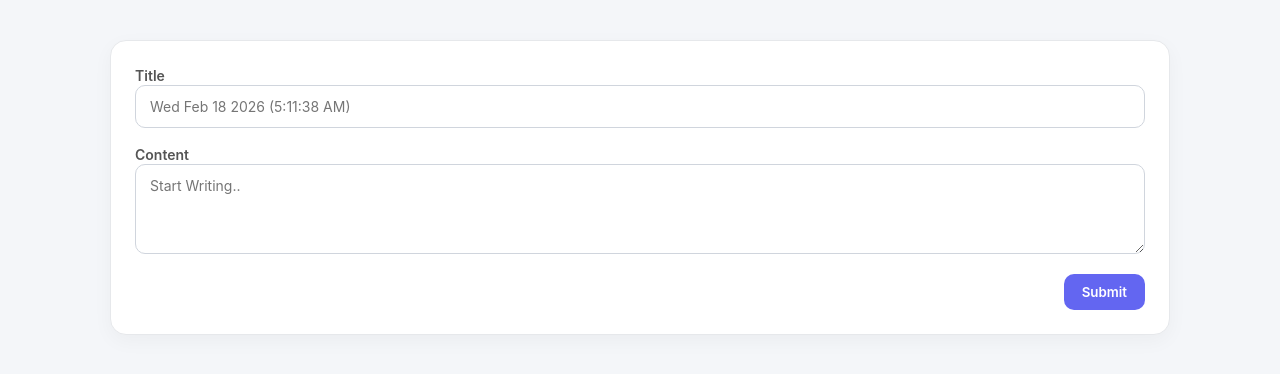
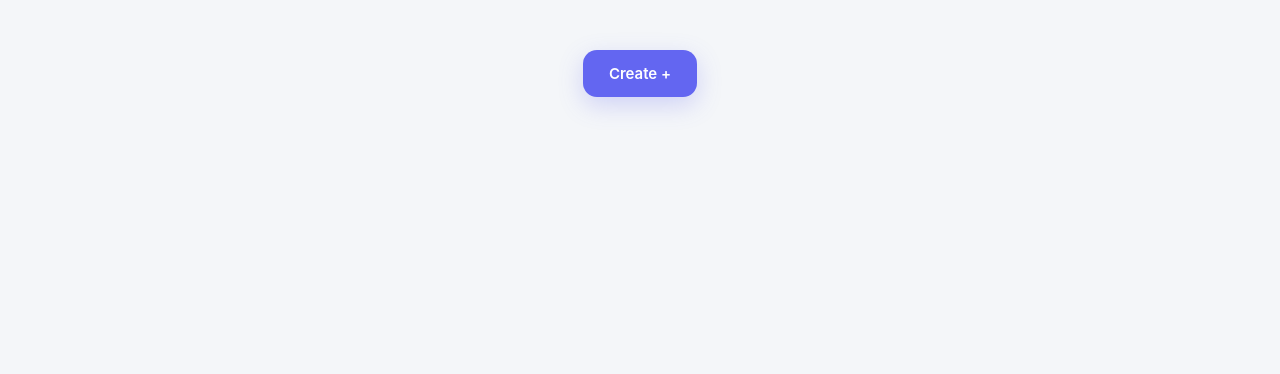
Before and after one commit to sauravyadav19/React-apps, a React (Vite) app in the folder 05_CRUD_operations/: page / in a window 1280 px wide. Shown: the top 374 px of the page. Built offline with nearby package versions, Linux system fonts and the light colour scheme.

Commit message:
05_CRUD_operations: Add toggle feature to the Post Creator Component to show and hide it

```diff
--- a/05_CRUD_operations/src/App.jsx
+++ b/05_CRUD_operations/src/App.jsx
@@ -65,7 +65,11 @@ function App(){
 
         })
     }
+    const [showCreateNewPostButton, setShowCreateNewPostButton] = useState(false);
 
+    function showCreationButtonToggler(){
+        setShowCreateNewPostButton(prev => !prev);
+    }
 
     // We are using useEffect to store the new value of the post into the localstorage
     // just to recall, useEffect is called whenever the dependicies array undergo state change
@@ -86,7 +90,7 @@ function App(){
 
     return (<div>
     {/* form to Create new Post */}
-        <CreationForm addPost={addPost}/>
+        {showCreateNewPostButton ? <CreationForm addPost={addPost} hideForm = {showCreationButtonToggler}/> : <button id= "CreateNewPostButton" onClick={showCreationButtonToggler}>Create + </button>}
         {/* Rendering all the post */}
         <div id="allPostContainer">
             {posts.map((post, idx)=>(
--- a/05_CRUD_operations/src/CreationForm.jsx
+++ b/05_CRUD_operations/src/CreationForm.jsx
@@ -2,7 +2,7 @@ import { useState } from "react"
 import "./formcreation.css"
 
 
-function CreationForm({addPost}){
+function CreationForm({addPost,hideForm}){
     const [title, setTitle] = useState('');
     const [content, setContent] = useState('');
 
@@ -25,6 +25,7 @@ function CreationForm({addPost}){
 
     return (
         <div id = "rootPostCreationContainer">
+            <button id = "closeFromButton" onClick={hideForm}>X</button>
             <form id="postCreationForm" onSubmit={(event)=>{formSubmitHandler(event)}}>
                 <div id = "titleContainer">
                     <label htmlFor="title">Title</label>
--- a/05_CRUD_operations/src/app.css
+++ b/05_CRUD_operations/src/app.css
@@ -21,3 +21,33 @@ body {
     grid-template-columns: repeat(auto-fill, minmax(300px, 1fr));
     gap: 24px;
 }
+
+/* ========================= */
+/* CREATE NEW NOTE BUTTON    */
+/* ========================= */
+
+#CreateNewPostButton {
+    display: block;
+    margin: 50px auto 20px auto;
+    padding: 14px 26px;
+
+    background: #6366f1;
+    color: white;
+
+    font-size: 15px;
+    font-weight: 600;
+
+    border: none;
+    border-radius: 14px;
+
+    cursor: pointer;
+    transition: 0.25s ease;
+
+    box-shadow: 0 8px 24px rgba(99,102,241,0.25);
+}
+
+#CreateNewPostButton:hover {
+    background: #4f46e5;
+    transform: translateY(-3px);
+    box-shadow: 0 12px 30px rgba(99,102,241,0.35);
+}
--- a/05_CRUD_operations/src/formcreation.css
+++ b/05_CRUD_operations/src/formcreation.css
@@ -1,14 +1,49 @@
-/* formcreation.css */
+/* ========================= */
+/* FORM CREATION STYLES      */
+/* ========================= */
 
 #rootPostCreationContainer {
     max-width: 1100px;
     margin: 40px auto 20px auto;
     padding: 0 20px;
+    position: relative;
 }
+
+/* ========================= */
+/* CLOSE BUTTON              */
+/* ========================= */
+
+#closeFromButton {
+    position: absolute;
+    top: 14px;
+    right: 34px;
+
+    background: transparent;
+    border: none;
+
+    font-size: 13px;
+    font-weight: 600;
+    color: white;
+    background-color: red;
+    border-radius: 50%;
+    padding: 8px;
+
+    cursor: pointer;
+    transition: 0.2s ease;
+}
+
+#closeFromButton:hover {
+    scale: 1.2 ;
+    color:#4f5b76;
+}
+
+/* ========================= */
+/* FORM CARD                 */
+/* ========================= */
 
 #postCreationForm {
     background: white;
-    padding: 24px;
+    padding: 40px 24px 24px 24px; /* extra top padding for close button */
     border-radius: 16px;
     border: 1px solid #e6e8eb;
     box-shadow: 0 6px 20px rgba(0,0,0,0.04);
@@ -18,11 +53,19 @@
     gap: 16px;
 }
 
+/* ========================= */
+/* LABELS                    */
+/* ========================= */
+
 #postCreationForm label {
     font-size: 14px;
     font-weight: 600;
     color: #555;
 }
+
+/* ========================= */
+/* INPUT FIELDS              */
+/* ========================= */
 
 #titleInput,
 #contentInput {
@@ -46,11 +89,18 @@
     resize: vertical;
 }
 
+/* ========================= */
+/* ACTION BAR                */
+/* ========================= */
+
 #buttonContainer {
     display: flex;
     justify-content: flex-end;
+    padding-top: 12px;
+    border-top: 1px solid #f3f4f6;
 }
 
+/* Submit button */
 #buttonContainer button {
     background: #6366f1;
     color: white;
@@ -64,4 +114,5 @@
 
 #buttonContainer button:hover {
     background: #4f46e5;
+    transform: translateY(-2px);
 }
```
